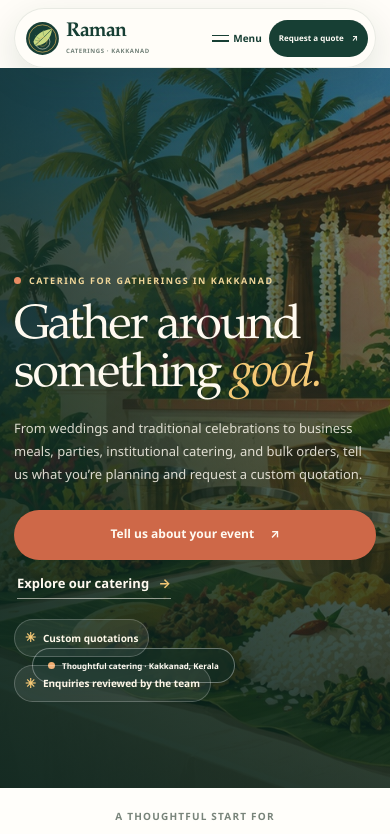
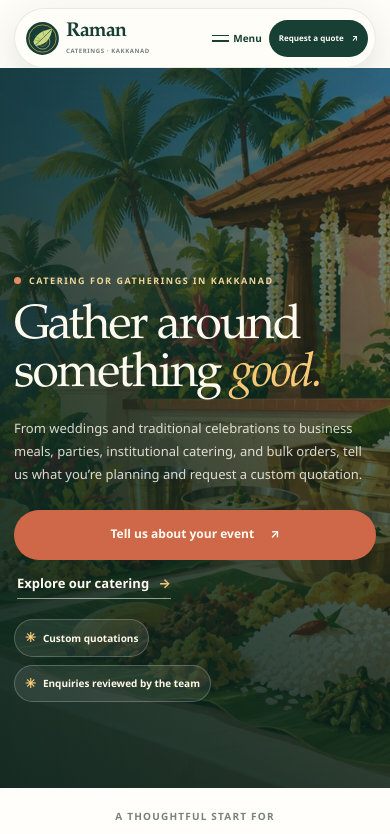
Before and after one commit to amal-chd/catering-site, a Next.js app: page / in a window 390 px wide. Shown: the top 834 px of the page. Built offline with nearby package versions, Linux system fonts and the light colour scheme; no server answers.

Commit message:
Polish mobile catering hero

```diff
--- a/app/globals.css
+++ b/app/globals.css
@@ -865,7 +865,7 @@ h1, h2, h3 { text-wrap: balance; }
   .hero-actions .button { min-height: 53px; font-size: 12px; }
   .hero-points { gap: 8px; margin-top: 20px; font-size: 10px; }
   .hero-points span { padding: 7px 10px; }
-  .hero-image-chip { right: 18px; bottom: 19px; left: 18px; width: fit-content; max-width: calc(100% - 36px); font-size: 9px; }
+  .hero-image-chip { display: none; }
   .occasion-inner { justify-content: center; gap: 8px; padding: 20px 0; }
   .occasion-label { width: 100%; margin: 0 0 3px; text-align: center; }
   .occasion-pill { padding: 8px 11px; font-size: 9px; }
```
